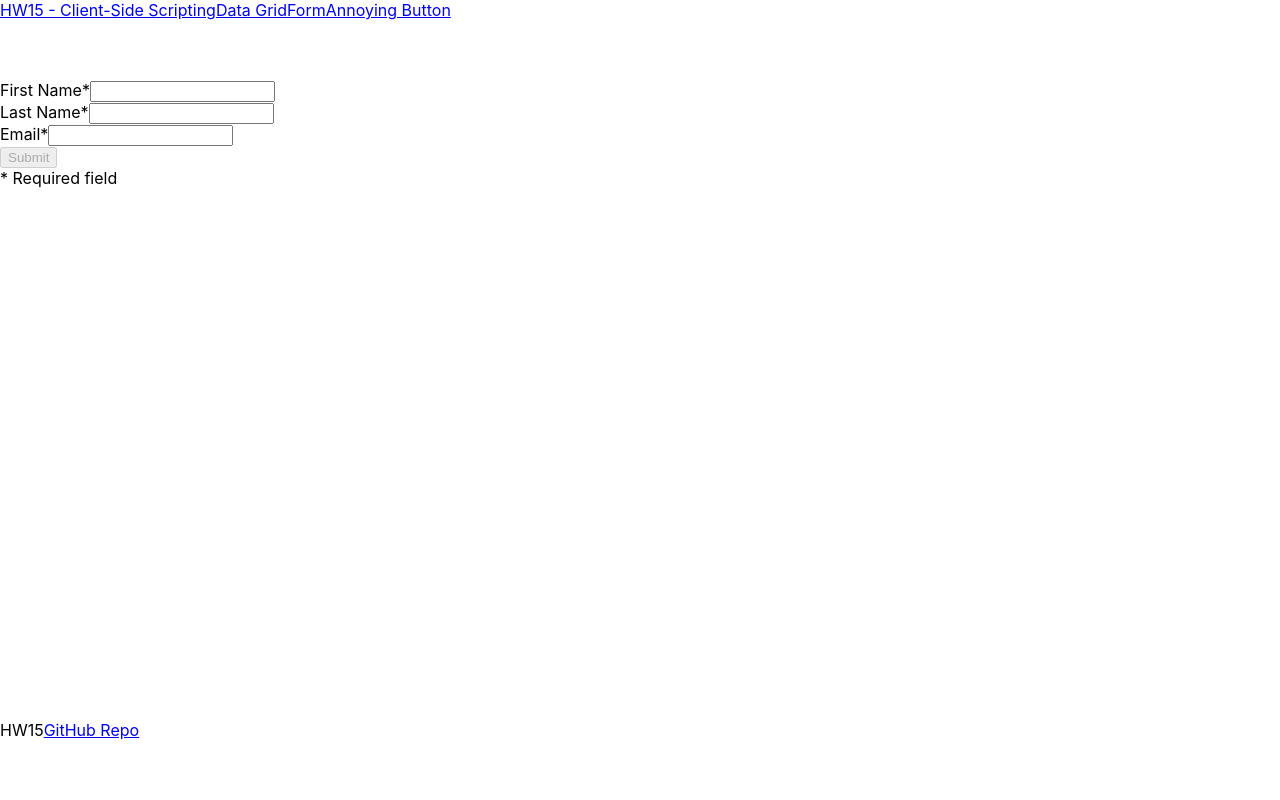
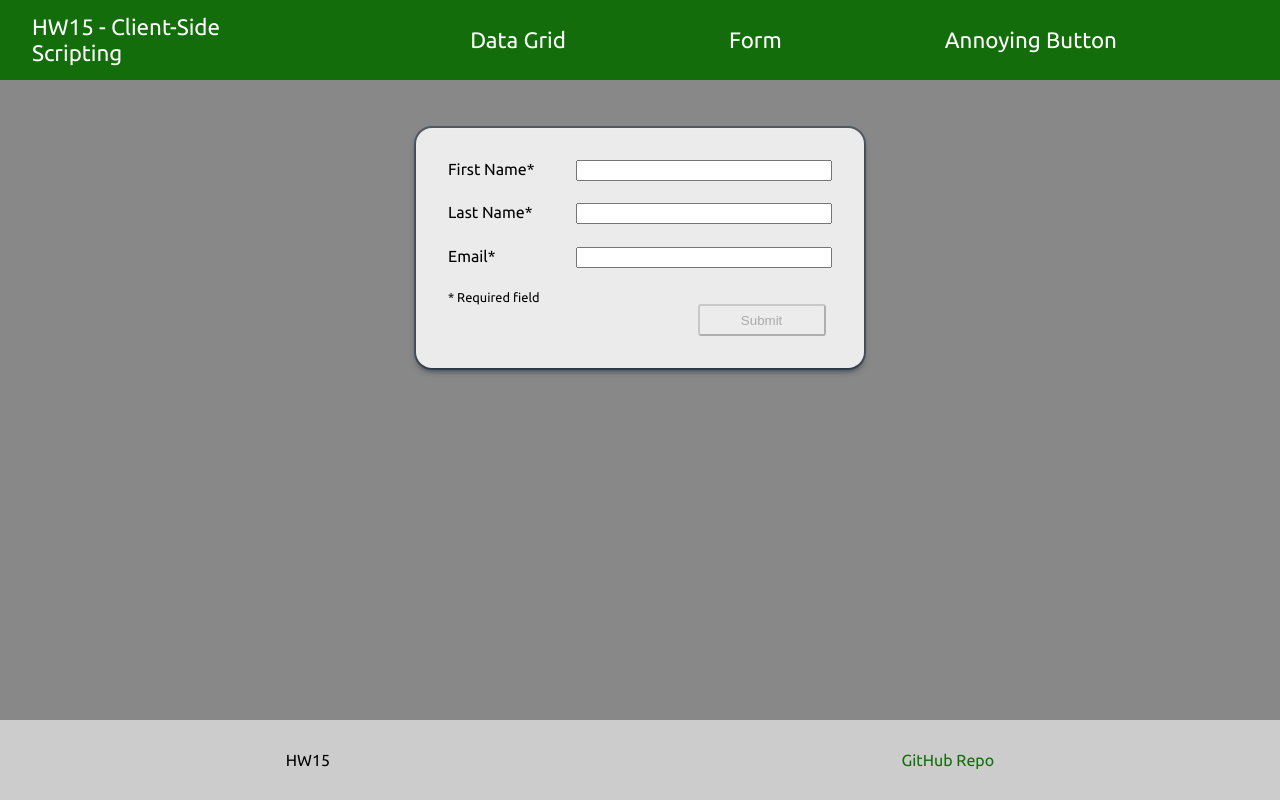
Before and after one commit to bentzen-andy/cis658-hw15-client-side-scripting, a React app: page /mini-project2 in a window 1280 px wide. Built offline with nearby package versions, Linux system fonts and the light colour scheme.

Commit message:
implements styles and adds a few UI components

```diff
--- a/src/components/404/PageNotFound.js
+++ b/src/components/404/PageNotFound.js
@@ -2,7 +2,7 @@ import React from "react";
 import css from "./PageNotFound.module.css";
 
 const PageNotFound = () => {
-  return <div>PageNotFound... </div>;
+  return <h1>PageNotFound... </h1>;
 };
 
 export default PageNotFound;
--- /dev/null
+++ b/src/components/UI/Card.js
@@ -0,0 +1,9 @@
+import React from "react";
+
+import css from "./Card.module.css";
+
+const Card = (props) => {
+  return <div className={css["card"]}>{props.children}</div>;
+};
+
+export default Card;
--- /dev/null
+++ b/src/components/UI/Card.module.css
@@ -0,0 +1,10 @@
+.card {
+  text-align: left;
+  display: inline-block;
+  background-color: #ebebeb;
+  border-radius: 1rem;
+  box-shadow: rgba(6, 24, 44, 0.4) 0px 0px 0px 2px, rgba(6, 24, 44, 0.65) 0px 4px 6px -1px,
+    rgba(255, 255, 255, 0.08) 0px 1px 0px inset;
+  padding: 2rem;
+  margin: 3rem auto;
+}
--- /dev/null
+++ b/src/components/UI/Container.js
@@ -0,0 +1,8 @@
+import React from "react";
+import css from "./Container.module.css";
+
+const Container = (props) => {
+  return <div className={css["container"]}>{props.children}</div>;
+};
+
+export default Container;
--- /dev/null
+++ b/src/components/UI/Container.module.css
@@ -0,0 +1,11 @@
+.container {
+  text-align: left;
+  display: inline-block;
+  background-color: white;
+  border-radius: 1rem;
+  box-shadow: rgba(6, 24, 44, 0.4) 0px 0px 0px 2px, rgba(6, 24, 44, 0.65) 0px 4px 6px -1px,
+    rgba(255, 255, 255, 0.08) 0px 1px 0px inset;
+  padding: 2rem;
+  width: 90vw;
+  margin: 3rem auto;
+}
--- a/src/components/UI/Footer.js
+++ b/src/components/UI/Footer.js
@@ -5,15 +5,9 @@ import css from "./Footer.module.css";
 const Footer = () => {
   return (
     <ul className={css["footer"]}>
+      <li>HW15</li>
       <li>
-        <div>HW15</div>
-      </li>
-      <li>
-        <div>
-          <a href="https://github.com/bentzen-andy/cis658-hw15-client-side-scripting">
-            GitHub Repo
-          </a>
-        </div>
+        <a href="https://github.com/bentzen-andy/cis658-hw15-client-side-scripting">GitHub Repo</a>
       </li>
     </ul>
   );
--- a/src/components/UI/Footer.module.css
+++ b/src/components/UI/Footer.module.css
@@ -1,9 +1,12 @@
 .footer {
+  display: flex;
+  align-items: center;
+  justify-content: space-around;
   padding: 0;
   margin: 0;
-  display: flex;
-  align-content: space-between;
   width: 100%;
+  background-color: #ccc;
+  height: 5rem;
 }
 
 .footer li {
--- a/src/components/UI/Nav.js
+++ b/src/components/UI/Nav.js
@@ -6,9 +6,12 @@ import css from "./Nav.module.css";
 const Nav = () => {
   return (
     <ul className={css["header"]}>
+      <div className={css["header-main"]}>
         <li>
           <Link to="/">HW15 - Client-Side Scripting</Link>
         </li>
+      </div>
+      <div className={css["header-other"]}>
         <li>
           <Link to="/mini-project1">Data Grid</Link>
         </li>
@@ -18,6 +21,7 @@ const Nav = () => {
         <li>
           <Link to="/mini-project3">Annoying Button</Link>
         </li>
+      </div>
     </ul>
   );
 };
--- a/src/components/UI/Nav.module.css
+++ b/src/components/UI/Nav.module.css
@@ -2,11 +2,36 @@
   padding: 0;
   margin: 0;
   display: flex;
-  align-content: space-between;
+  align-items: center;
+  justify-content: space-around;
   width: 100%;
+  height: 5rem;
+  background-color: #136d0a;
+}
+
+.header-main {
+  margin: 0 2rem;
+  width: 20%;
 }
 
 .header li {
-  display: block;
+  display: inline-block;
   list-style: none;
 }
+
+.header a {
+  color: #fff;
+  font-size: 1.4rem;
+}
+
+.header a:hover {
+  color: #24be16;
+}
+
+.header-other {
+  display: inline-block;
+  width: 80%;
+  display: flex;
+  align-items: center;
+  justify-content: space-evenly;
+}
--- a/src/components/annoying-button/AnnoyingButton.module.css
+++ b/src/components/annoying-button/AnnoyingButton.module.css
@@ -5,8 +5,8 @@
 
 .annoying-btn button {
   position: fixed;
-  left: 50%;
-  top: 50%;
+  left: calc(50% - 4rem);
+  top: calc(50% - 1rem);
   width: 8rem;
   height: 2rem;
 }
--- a/src/components/app/App.module.css
+++ b/src/components/app/App.module.css
@@ -2,7 +2,9 @@
   display: grid;
   grid-template-rows: 5rem auto 5rem;
   grid-template-areas: "header" "main" "footer";
-  height: 100vh;
+  height: 100%;
+  min-height: 100vh;
+  background-color: #888;
 }
 
 .app header {
@@ -11,6 +13,7 @@
 
 .app main {
   grid-area: main;
+  text-align: center;
 }
 
 .app footer {
--- a/src/components/datagrid/DataGrid.js
+++ b/src/components/datagrid/DataGrid.js
@@ -3,9 +3,11 @@ import DataRow from "./DataRow";
 
 import products from "../../data/products.json";
 import css from "./DataGrid.module.css";
+import Card from "../UI/Card";
 
 const DataGrid = () => {
   return (
+    <Card>
       <table className={css["data-grid"]}>
         <thead>
           <tr>
@@ -22,6 +24,7 @@ const DataGrid = () => {
           ))}
         </tbody>
       </table>
+    </Card>
   );
 };
 
--- a/src/components/datagrid/DataGrid.module.css
+++ b/src/components/datagrid/DataGrid.module.css
@@ -0,0 +1,7 @@
+.data-grid {
+  width: 40rem;
+}
+
+.data-grid th {
+  font-size: 1rem;
+}
--- a/src/components/form-validation/FormValidation.js
+++ b/src/components/form-validation/FormValidation.js
@@ -1,6 +1,7 @@
 import React from "react";
 import useInput from "../../hooks/use-input";
 import EMAIL_REGEX from "../../utils/email-regex";
+import Card from "../UI/Card";
 
 import css from "./FormValidation.module.css";
 
@@ -46,20 +47,12 @@ const FormValidation = () => {
     emailReset();
   };
 
-  const formIsValid =
-    fNameIsValid &&
-    lNameIsValid &&
-    emailIsValid &&
-    fNameIsTouched &&
-    lNameIsTouched &&
-    emailIsTouched;
+  const formIsValid = fNameIsValid && lNameIsValid && emailIsValid;
 
   return (
-    <form>
+    <Card>
+      <form className={css["form"]}>
         <div className={css["form-control"]}>
-        {!fNameIsValid && fNameIsTouched && (
-          <div className={css["validation-text"]}>{fNameValidationText}</div>
-        )}
           <label htmlFor="first-name">First Name*</label>
           <input
             type="text"
@@ -69,11 +62,11 @@ const FormValidation = () => {
             onBlur={fNameBlurHandler}
             value={fNameValue}
           />
+          {!fNameIsValid && fNameIsTouched && (
+            <div className={css["validation-text"]}>{fNameValidationText}</div>
+          )}
         </div>
         <div className={css["form-control"]}>
-        {!lNameIsValid && lNameIsTouched && (
-          <div className={css["validation-text"]}>{lNameValidationText}</div>
-        )}
           <label htmlFor="last-name">Last Name*</label>
           <input
             type="text"
@@ -83,11 +76,11 @@ const FormValidation = () => {
             onBlur={lNameBlurHandler}
             value={lNameValue}
           />
+          {!lNameIsValid && lNameIsTouched && (
+            <div className={css["validation-text"]}>{lNameValidationText}</div>
+          )}
         </div>
         <div className={css["form-control"]}>
-        {!emailIsValid && emailIsTouched && (
-          <div className={css["validation-text"]}>{emailValidationText}</div>
-        )}
           <label htmlFor="email">Email*</label>
           <input
             type="email"
@@ -97,12 +90,16 @@ const FormValidation = () => {
             onBlur={emailBlurHandler}
             value={emailValue}
           />
+          {!emailIsValid && emailIsTouched && (
+            <div className={css["validation-text"]}>{emailValidationText}</div>
+          )}
         </div>
+        <div className={css["note"]}>* Required field</div>
         <button onClick={submitHandler} disabled={!formIsValid}>
           Submit
         </button>
-      <div className={css["note"]}>* Required field</div>
       </form>
+    </Card>
   );
 };
 
--- a/src/components/form-validation/FormValidation.module.css
+++ b/src/components/form-validation/FormValidation.module.css
@@ -0,0 +1,31 @@
+.form-control {
+  font-size: 1rem;
+  width: 24rem;
+  margin-bottom: 1.4rem;
+}
+
+.form-control label {
+  display: inline-block;
+  width: 8rem;
+}
+
+.form-control input {
+  width: 16rem;
+}
+
+.note {
+  font-size: 0.8rem;
+}
+
+.validation-text {
+  font-size: 0.8rem;
+  color: darkred;
+}
+
+.form button {
+  position: relative;
+  left: 65%;
+  height: 2rem;
+  width: 8rem;
+  border-radius: 3px;
+}
--- a/src/components/home/Home.js
+++ b/src/components/home/Home.js
@@ -1,17 +1,17 @@
 import React from "react";
-import css from "./Home.module.css";
+import Container from "../UI/Container";
 
 const Home = () => {
   return (
-    <React.Fragment>
-      <h1>Homework</h1>
+    <Container>
+      <h1>Homework 15</h1>
       <p>Welcome to the webpage for HW15.</p>
       <p>Check out the links in the header of this page for each of the mini-projects.</p>
       <h1>Development Details</h1>
       <p>
         I wrote this as an SPA in React. Most of the DOM manipulations are done through React's
         state management. Please feel free to look at the source code with the browser's "inspect
-        element" tool or by visiting my GirHub repo here:{" "}
+        element" tool or by visiting my GitHub repo here:{" "}
         <a href="https://github.com/bentzen-andy/cis658-hw15-client-side-scripting">
           https://github.com/bentzen-andy/cis658-hw15-client-side-scripting
         </a>
@@ -29,7 +29,7 @@ const Home = () => {
         On the form I used a custom React hook to control the state of the form validation messages.
         Using a custom hook in this way makes the React code a little more readable. The basic idea
         behind this validation is to dynamically check if required fields have been filled in
-        properly. There's also check to make sure the user actually had a chance to click into the
+        properly. There's also a check to make sure the user actually had a chance to click into the
         field before it yells at you with nasty validation text. Additionally, the submit button is
         unclickable until each field is properly filled in. The validation scheme is borrowed
         heavily (but not copied) from this online course in React:{" "}
@@ -49,7 +49,7 @@ const Home = () => {
         the styles. Nothing too complex here. The button sits in a div, and I just set the button to
         have a "relative" position.
       </p>
-    </React.Fragment>
+    </Container>
   );
 };
 
--- a/src/index.css
+++ b/src/index.css
@@ -1,15 +1,23 @@
+@import url("https://fonts.googleapis.com/css2?family=Ubuntu:ital,wght@0,300;0,400;1,300&display=swap");
+
 * {
   box-sizing: border-box;
 }
 
 body {
+  font-family: "Ubuntu", sans-serif;
   margin: 0;
-  font-family: -apple-system, BlinkMacSystemFont, "Segoe UI", "Roboto", "Oxygen", "Ubuntu",
+  /* font-family: -apple-system, BlinkMacSystemFont, "Segoe UI", "Roboto", "Oxygen", "Ubuntu",
     "Cantarell", "Fira Sans", "Droid Sans", "Helvetica Neue", sans-serif;
   -webkit-font-smoothing: antialiased;
-  -moz-osx-font-smoothing: grayscale;
+  -moz-osx-font-smoothing: grayscale; */
 }
 
 code {
   font-family: source-code-pro, Menlo, Monaco, Consolas, "Courier New", monospace;
 }
+
+a {
+  text-decoration: none;
+  color: #136d0a;
+}
```
Also changed, not shown: src/components/home/Home.module.css (deleted). Lines whose indentation alone changed are shown as unchanged.
